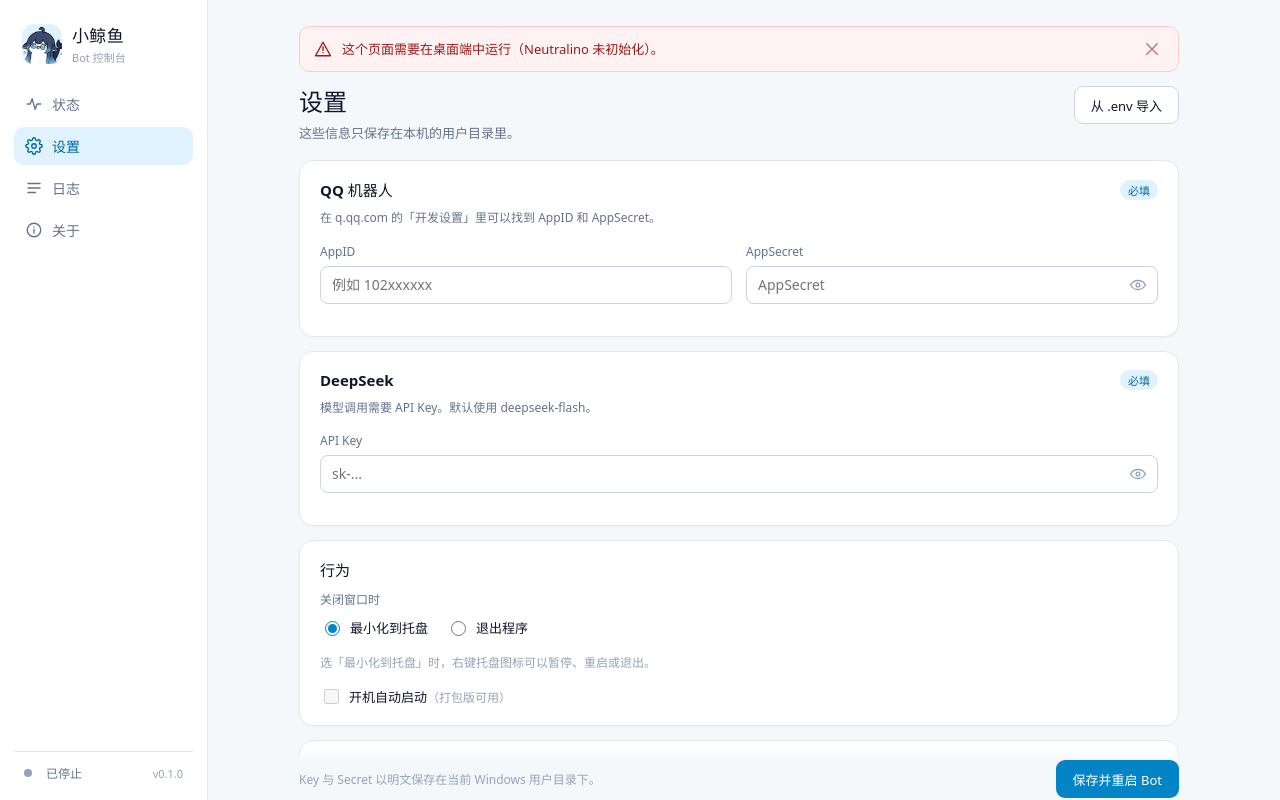
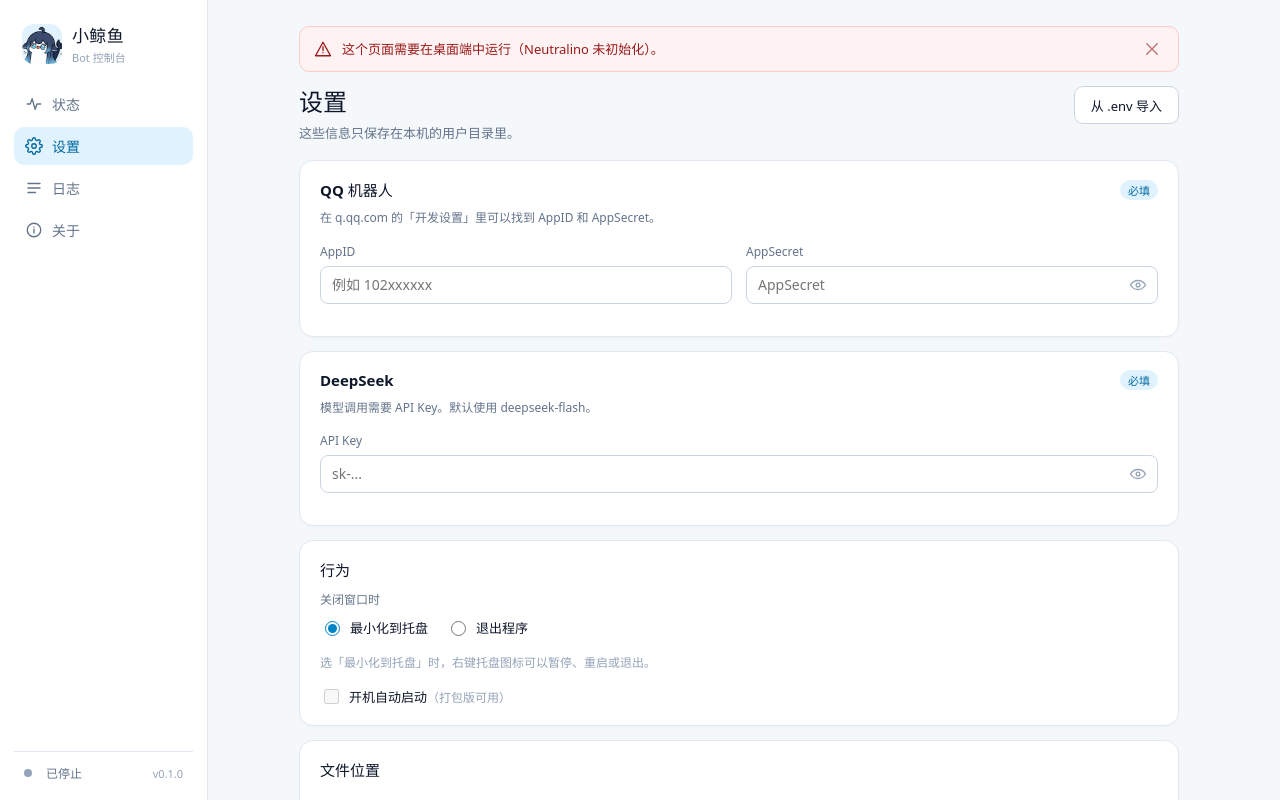
Before and after one commit to LumiDesk/whale-companion, a React (Vite) app in the folder apps/desktop/: page / in a window 1280 px wide. Both pictures are taken after a click on the button "去填写". Built offline with nearby package versions, Linux system fonts and the light colour scheme.

Commit message:
fix: 桌面端设置页与启动日志微调
设置页底部按钮不再遮住卡片；窗口默认高度调到 720；启动日志不再显示 cmd.exe 的 pid（状态页会用 Node 的 pid）。

```diff
--- a/apps/desktop/neutralino.config.json
+++ b/apps/desktop/neutralino.config.json
@@ -24,9 +24,9 @@
     "window": {
       "title": "小鲸鱼",
       "width": 940,
-      "height": 680,
+      "height": 720,
       "minWidth": 780,
-      "minHeight": 560,
+      "minHeight": 600,
       "center": true,
       "icon": "/resources/icons/app.png",
       "enableInspector": false,
--- a/apps/desktop/src/hooks/useController.ts
+++ b/apps/desktop/src/hooks/useController.ts
@@ -444,7 +444,7 @@
       setBotPid(proc.pid);
       setStartedAt(Date.now());
       updateBotState("running");
-      addLog("gui", `Bot 已启动（pid=${proc.pid}）`);
+      addLog("gui", "Bot 已启动");
 
       const buffered = orphanEventsRef.current.get(proc.id);
       if (buffered) {
--- a/apps/desktop/src/styles.css
+++ b/apps/desktop/src/styles.css
@@ -770,8 +770,6 @@
 }
 
 .form-footer {
-  position: sticky;
-  bottom: -44px;
   display: flex;
   align-items: center;
   justify-content: space-between;
```
